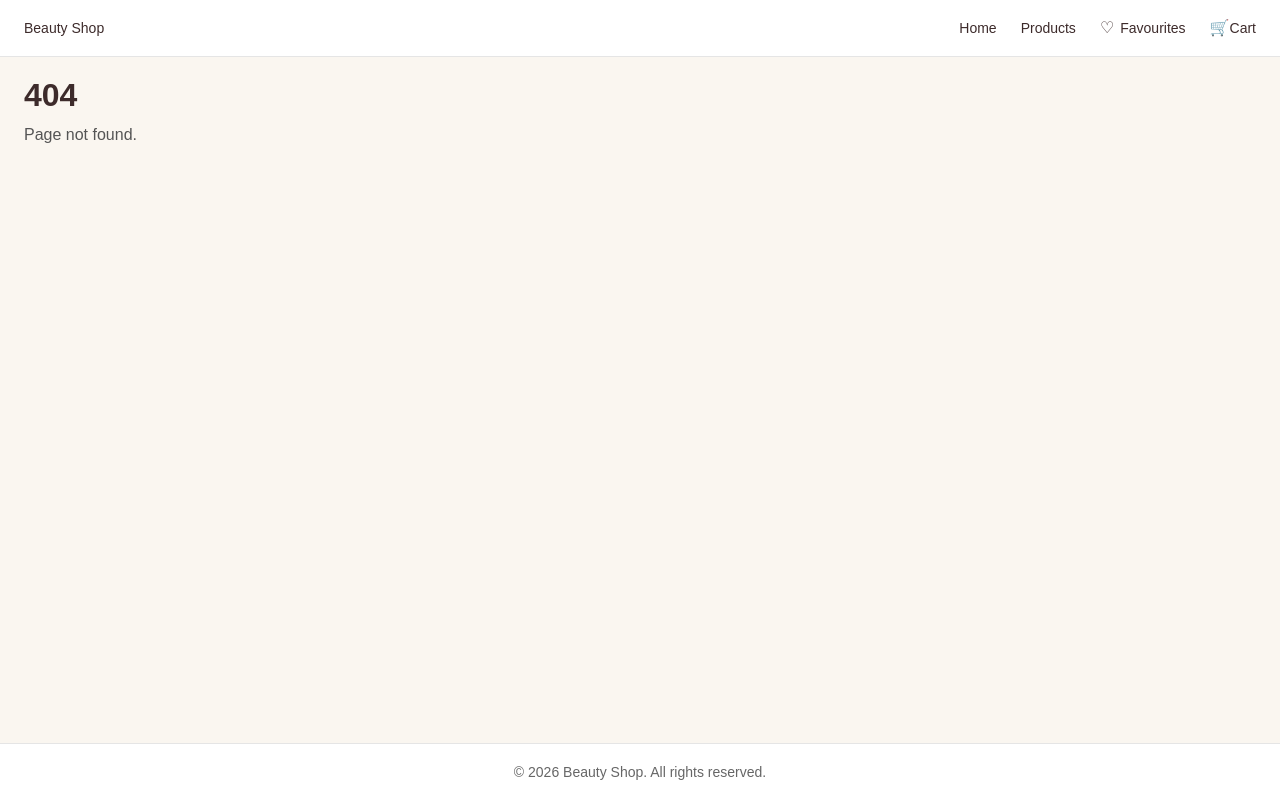
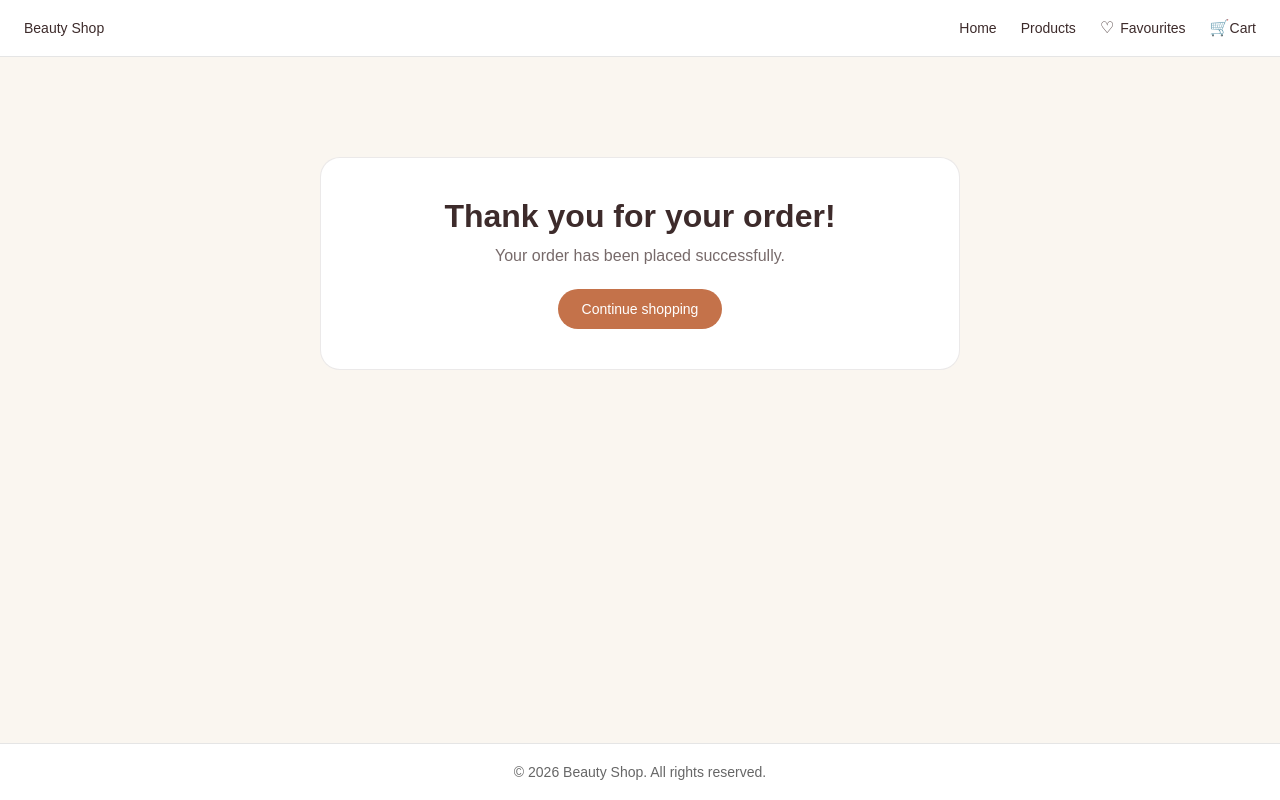
Before and after one commit to byPG/online_store_React, a React (Vite) app: page /thank-you in a window 1280 px wide. Before the commit this address had no page. Built offline with nearby package versions, Linux system fonts and the light colour scheme.

Commit message:
Add Thank You page and navigation: implement Thank You page component, update CartPage to navigate to it after order submission, and enhance styling for the Thank You page.

```diff
--- a/src/pages/CartPage.jsx
+++ b/src/pages/CartPage.jsx
@@ -1,8 +1,9 @@
-import { Link } from "react-router-dom";
+import { Link, useNavigate } from "react-router-dom";
 import { useState, useContext } from "react";
 import { CartContext } from "../context/CartContext";
 
 function CartPage() {
+  const navigate = useNavigate();
   const [formData, setFormData] = useState({
     name: "",
     email: "",
@@ -62,6 +63,7 @@ function CartPage() {
     });
 
     clearCart();
+    navigate("/thank-you");
   }
 
   const {
--- a/src/pages/ThankYouPage.jsx
+++ b/src/pages/ThankYouPage.jsx
@@ -1,8 +1,18 @@
-export default function ThankYouPage() {
+import { Link } from "react-router-dom";
+
+function ThankYouPage() {
   return (
-    <main className="thank-you-page">
-      <h1>Thank You for Your Order!</h1>
-      <p>Your order has been placed successfully. We will process it soon.</p>
+    <main>
+      <section className="thank-you-page">
+        <h1>Thank you for your order!</h1>
+        <p>Your order has been placed successfully.</p>
+
+        <Link to="/products" className="cart-empty-button">
+          Continue shopping
+        </Link>
+      </section>
     </main>
   );
 }
+
+export default ThankYouPage;
--- a/src/routes/AppRouter.jsx
+++ b/src/routes/AppRouter.jsx
@@ -5,6 +5,7 @@ import ProductDetailsPage from "../pages/ProductDetailsPage";
 import FavouritesPage from "../pages/FavouritesPage";
 import CartPage from "../pages/CartPage";
 import NotFoundPage from "../pages/NotFoundPage";
+import ThankYouPage from "../pages/ThankYouPage";
 
 function AppRouter() {
   return (
@@ -15,6 +16,7 @@ function AppRouter() {
       {/* dynamic route for product details using :productId as a parameter */}
       <Route path="/favourites" element={<FavouritesPage />} />
       <Route path="/cart" element={<CartPage />} />
+      <Route path="/thank-you" element={<ThankYouPage />} />
       <Route path="*" element={<NotFoundPage />} />
     </Routes>
   );
--- a/src/style.css
+++ b/src/style.css
@@ -623,3 +623,19 @@ main > p {
   font-size: 1.3rem;
   color: var(--color-sage);
 }
+
+.thank-you-page {
+  max-width: 640px;
+  margin: 8rem auto;
+  text-align: center;
+  background-color: white;
+  border: 1px solid rgba(61, 43, 43, 0.1);
+  border-radius: 2rem;
+  padding: 4rem 2.4rem;
+}
+
+.thank-you-page p {
+  font-size: 1.6rem;
+  color: rgba(61, 43, 43, 0.7);
+  margin-bottom: 2.4rem;
+}
```
